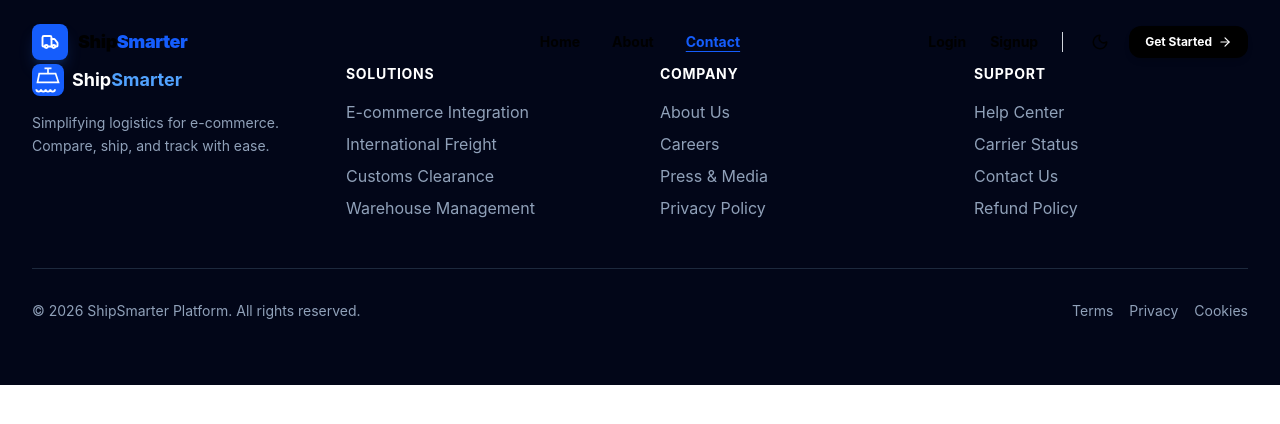
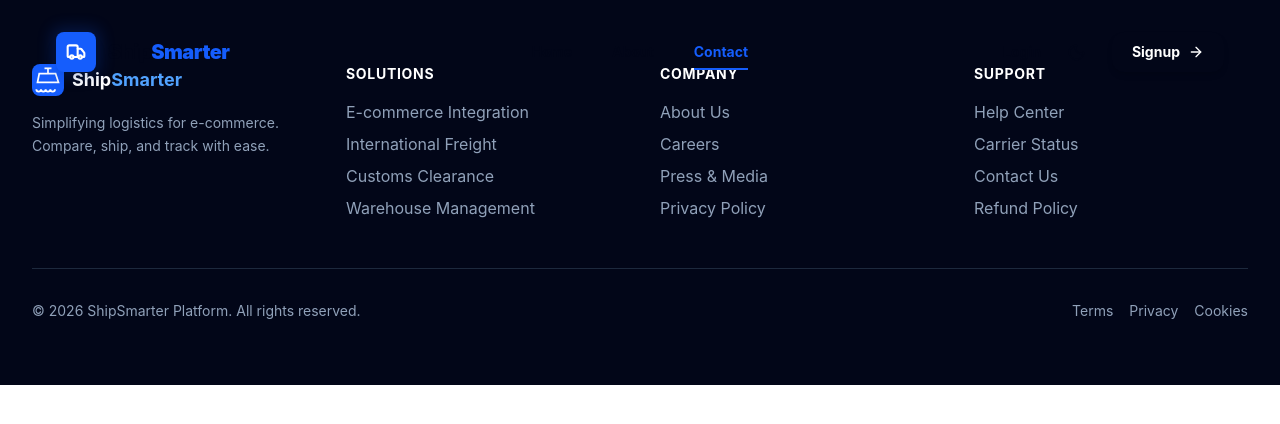
Before and after one commit to abdelrahmaanbakr/Shipsphere-Frontend, a React (Vite) app: page /contact in a window 1280 px wide. Shown: the top 424 px of the page. Built offline with nearby package versions, Linux system fonts and the light colour scheme.

Commit message:
Save changes to Navbar before rebase

```diff
--- a/src/Layouts/Navbar.tsx
+++ b/src/Layouts/Navbar.tsx
@@ -12,7 +12,7 @@ const Navbar = () => {
   const navigate = useNavigate();
 
   useEffect(() => {
-    const handleScroll = () => setScrolled(window.scrollY > 30);
+    const handleScroll = () => setScrolled(window.scrollY > 20);
     window.addEventListener("scroll", handleScroll);
     return () => window.removeEventListener("scroll", handleScroll);
   }, []);
@@ -25,53 +25,61 @@ const Navbar = () => {
 
   const authLinks = [
     { name: "Login", path: "/login" },
-    { name: "Signup", path: "/signup" },
   ];
 
+  // تعديل الـ linkStyle ليكون النص أسود داكن في الوضع الفاتح
   const linkStyle = ({ isActive }: { isActive: boolean }) =>
-    `text-sm font-bold transition-all duration-300 hover:text-blue-600 dark:hover:text-blue-400 ${
+    `relative text-sm font-bold transition-all duration-300 py-2 group ${
       isActive
-        ? "text-blue-600 dark:text-blue-400 underline underline-offset-4"
-        : "text-black dark:text-white"
+        ? "text-blue-600 dark:text-blue-400"
+        : "text-slate-950 dark:text-gray-300 hover:text-blue-600 dark:hover:text-blue-400"
     }`;
 
   return (
     <>
-      <div className="fixed w-full top-0 z-50 flex justify-center px-4 sm:px-6 py-4">
+      <div className={`fixed w-full top-0 z-50 flex justify-center transition-all duration-500 ${scrolled ? "pt-2" : "pt-6"}`}>
         <nav
           className={`transition-all duration-500 ease-in-out flex items-center justify-between
             ${scrolled
-              ? "w-full max-w-6xl bg-white/90 dark:bg-gray-900/90 backdrop-blur-xl shadow-md border border-gray-200 dark:border-gray-700 px-6 py-2.5 rounded-2xl"
-              : "w-full max-w-7xl bg-transparent px-2 py-2 rounded-none"
+              ? "w-[92%] max-w-6xl bg-white/80 dark:bg-gray-950/80 backdrop-blur-md shadow-lg border border-white/20 dark:border-gray-800/50 px-6 py-2 rounded-2xl"
+              : "w-[95%] max-w-7xl bg-transparent px-6 py-2 rounded-none"
             }`}
         >
           {/* 1. Logo */}
           <div
-            className="flex items-center gap-2.5 cursor-pointer group flex-1"
+            className="flex items-center gap-3 cursor-pointer group flex-1"
             onClick={() => navigate("/")}
           >
-            <div className="w-9 h-9 flex items-center justify-center bg-blue-600 rounded-lg text-white shadow-lg shadow-blue-500/20">
-              <Truck size={18} strokeWidth={2.5} />
+            <div className="relative">
+              <div className="absolute -inset-1 bg-blue-600 rounded-lg blur opacity-20 group-hover:opacity-40 transition duration-300"></div>
+              <div className="relative w-10 h-10 flex items-center justify-center bg-blue-600 rounded-lg text-white shadow-lg">
+                <Truck size={20} strokeWidth={2.5} />
+              </div>
             </div>
-            <span className="text-lg font-black tracking-tight text-black dark:text-white hidden sm:block">
+            <span className="text-xl font-black tracking-tight text-slate-950 dark:text-white hidden sm:block">
               Ship<span className="text-blue-600">Smarter</span>
             </span>
           </div>
 
-          {/* 2. Main Navigation */}
-          <div className="hidden md:flex items-center gap-8 flex-1 justify-center">
+          {/* 2. Main Navigation (Desktop) */}
+          <div className="hidden md:flex items-center gap-10 flex-1 justify-center">
             {mainLinks.map((link) => (
               <NavLink key={link.name} to={link.path} className={linkStyle}>
-                {link.name}
+                {({ isActive }) => (
+                  <>
+                    {link.name}
+                    <span className={`absolute bottom-0 left-0 w-full h-0.5 bg-blue-600 transform origin-left transition-transform duration-300 ${isActive ? "scale-x-100" : "scale-x-0 group-hover:scale-x-100"}`} />
+                  </>
+                )}
               </NavLink>
             ))}
           </div>
 
-          {/* 3. Auth & Actions */}
-          <div className="flex items-center gap-3 flex-1 justify-end">
-            <div className="hidden lg:flex items-center gap-6 mr-2 border-r border-gray-300 dark:border-gray-700 pr-6">
+          {/* 3. Actions */}
+          <div className="flex items-center gap-4 flex-1 justify-end">
+            <div className="hidden lg:flex items-center gap-6">
               {authLinks.map((link) => (
-                <NavLink key={link.name} to={link.path} className={linkStyle}>
+                <NavLink key={link.name} to={link.path} className="text-sm font-bold text-slate-950 dark:text-gray-200 hover:text-blue-600 transition-colors">
                   {link.name}
                 </NavLink>
               ))}
@@ -79,19 +87,19 @@ const Navbar = () => {
 
             <button
               onClick={() => dispatch(toggleTheme())}
-              className="p-2 text-black dark:text-white hover:bg-gray-100 dark:hover:bg-gray-800 rounded-full transition-colors"
+              className="p-2.5 text-slate-950 dark:text-gray-400 hover:bg-gray-100 dark:hover:bg-gray-800 rounded-xl transition-all active:scale-90"
             >
-              {theme === "dark" ? <Sun size={18} /> : <Moon size={18} />}
+              {theme === "dark" ? <Sun size={19} /> : <Moon size={19} />}
             </button>
 
-            <button className="hidden sm:flex items-center gap-1.5 bg-black dark:bg-blue-600 text-white px-4 py-2 rounded-xl text-xs font-bold hover:opacity-90 transition-all active:scale-95 shadow-md shadow-black/10">
-              Get Started
-              <ArrowRight size={14} />
+            <button className="hidden sm:flex items-center gap-2 bg-slate-950 dark:bg-blue-600 text-white px-5 py-2.5 rounded-xl text-sm font-bold hover:opacity-90 transition-all active:scale-95 shadow-md shadow-black/10">
+              Signup
+              <ArrowRight size={16} />
             </button>
 
             <button
               onClick={() => setIsOpen(!isOpen)}
-              className="md:hidden p-2 text-black dark:text-white"
+              className="md:hidden p-2 text-slate-950 dark:text-white bg-gray-100 dark:bg-gray-800 rounded-lg"
             >
               {isOpen ? <X size={22} /> : <Menu size={22} />}
             </button>
@@ -100,29 +108,34 @@ const Navbar = () => {
       </div>
 
       {/* Mobile Menu */}
-      <div className={`fixed inset-x-4 top-20 z-[49] md:hidden transition-all duration-300 ${isOpen ? "opacity-100 translate-y-0" : "opacity-0 -translate-y-4 pointer-events-none"}`}>
-        <div className="bg-white dark:bg-gray-900 border border-gray-200 dark:border-gray-800 p-6 rounded-2xl shadow-xl">
-          <div className="flex flex-col gap-4">
-            <span className="text-[10px] font-black text-gray-400 uppercase tracking-widest">Navigation</span>
-            {mainLinks.map((link) => (
-              <NavLink key={link.name} to={link.path} onClick={() => setIsOpen(false)} className="text-base font-bold text-black dark:text-white">
-                {link.name}
-              </NavLink>
-            ))}
-
-            <div className="h-px bg-gray-100 dark:bg-gray-800 my-2" />
-
-            <span className="text-[10px] font-black text-gray-400 uppercase tracking-widest">Account</span>
-            <div className="grid grid-cols-2 gap-3">
-              {authLinks.map((link) => (
-                <NavLink key={link.name} to={link.path} onClick={() => setIsOpen(false)} className="flex items-center justify-center py-2 rounded-lg bg-gray-100 dark:bg-gray-800 text-sm font-bold text-black dark:text-white">
+      <div className={`fixed inset-0 z-[48] md:hidden transition-all duration-500 ${isOpen ? "visible opacity-100" : "invisible opacity-0"}`}>
+        <div className="absolute inset-0 bg-black/10 backdrop-blur-sm" onClick={() => setIsOpen(false)} />
+        <div className={`absolute right-4 top-24 left-4 bg-white dark:bg-gray-900 border border-gray-100 dark:border-gray-800 p-8 rounded-3xl shadow-2xl transition-all duration-300 ${isOpen ? "translate-y-0 opacity-100" : "-translate-y-10 opacity-0"}`}>
+          <div className="flex flex-col gap-6">
+            <div className="space-y-4">
+              <p className="text-[11px] font-bold text-blue-600 uppercase tracking-widest">Menu</p>
+              {mainLinks.map((link) => (
+                <NavLink key={link.name} to={link.path} onClick={() => setIsOpen(false)} className="block text-2xl font-black text-slate-950 dark:text-white">
                   {link.name}
                 </NavLink>
               ))}
             </div>
-            <button className="w-full bg-blue-600 text-white py-3 rounded-xl font-bold text-sm mt-2">
-              Get Started
-            </button>
+
+            <div className="h-px bg-gray-100 dark:bg-gray-800" />
+
+            <div className="flex flex-col gap-4">
+              <button className="w-full bg-blue-600 text-white py-4 rounded-2xl font-bold text-lg">
+                Get Started
+              </button>
+              <div className="flex gap-4">
+                <button onClick={() => {navigate("/login"); setIsOpen(false)}} className="flex-1 py-3 text-sm font-bold border border-gray-200 dark:border-gray-700 rounded-xl text-slate-950 dark:text-white">
+                  Login
+                </button>
+                <button onClick={() => {navigate("/signup"); setIsOpen(false)}} className="flex-1 py-3 text-sm font-bold bg-slate-950 dark:bg-white dark:text-black text-white rounded-xl">
+                  Sign Up
+                </button>
+              </div>
+            </div>
           </div>
         </div>
       </div>
```
